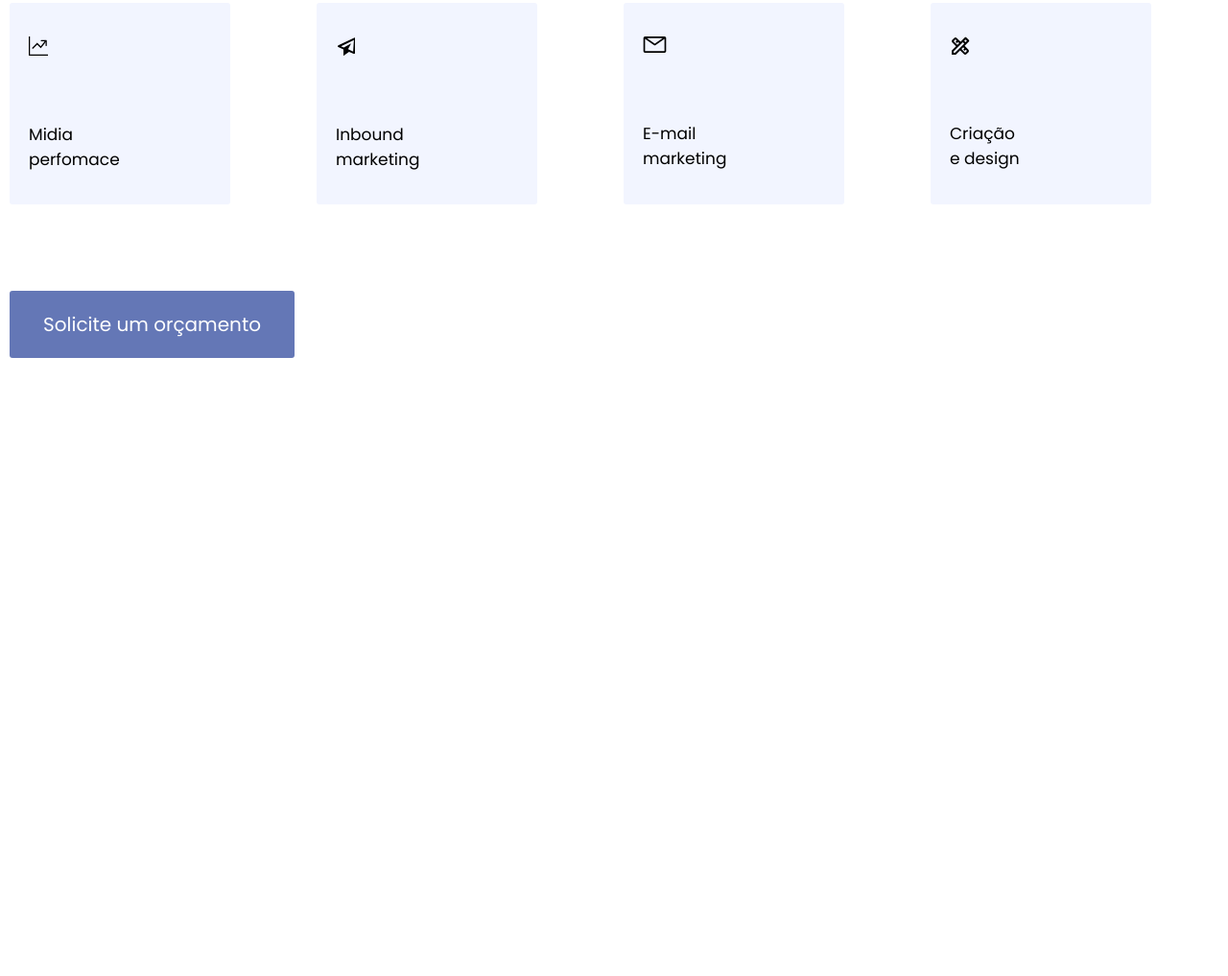
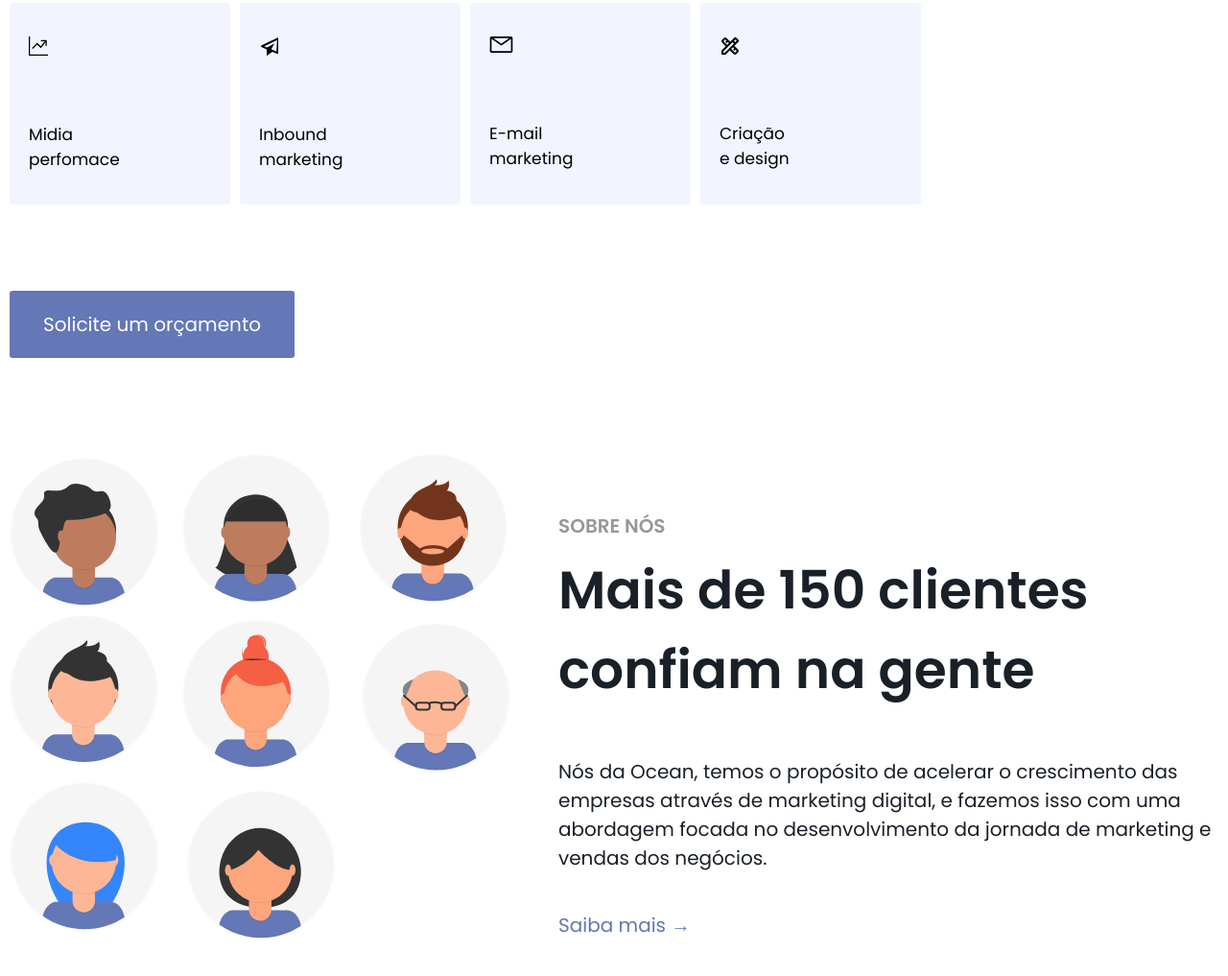
Before and after one commit to guusfelix2015/Ocean-landing-page, a plain HTML site: page ocean/index.html in a window 1280 px wide. Shown: the part 1386-2403 px from the top of the page at 96% size. Before the commit the page ends 1859 px from the top, so only its background shows below. Drawn offline with Linux system fonts and the light colour scheme.

Commit message:
section contact

```diff
--- a/ocean/css/style.css
+++ b/ocean/css/style.css
@@ -142,10 +142,8 @@ header {
   margin-top: 5rem;
   align-items: center;
   justify-content: start;
-  max-width: 128rem;
-  display: grid;
-  gap: 2rem;
-  grid-template-columns: repeat(auto-fit, minmax(30rem, 1fr));
+  display: flex;
+  gap: 1rem;
 }
 
 .card {
@@ -159,9 +157,10 @@ header {
   height: 21rem;
   background: var(--background-card);
   border-radius: 0.3rem;
+  cursor: pointer;
 }
 
-.card p {
+.card > p {
   font-size: 1.7rem;
 }
 
@@ -180,6 +179,41 @@ header {
   cursor: pointer;
 }
 
-.contact {
+.main-contact {
+  display: flex;
   margin-top: 10rem;
+  margin-bottom: 10rem;
+  gap: 5rem;
+  justify-content: center;
 }
+
+.info-contact-container {
+  display: flex;
+  flex-direction: column;
+  flex: 1;
+}
+
+.info-contact-container > h3 {
+  margin-top: 6rem;
+  margin-bottom: 1rem;
+  font-size: 2rem;
+  color: var(--color-text);
+  opacity: 0.46;
+}
+
+.info-contact-container h1 {
+  font-size: 5.5rem;
+  color: var(--color-text);
+}
+
+.info-contact-container > p {
+  font-size: 2rem;
+  color: var(--color-text);
+  margin-top: 5rem;
+}
+
+.info-contact-container > a {
+  font-size: 2rem;
+  color: var(--button-color);
+  margin-top: 4rem;
+}
--- a/ocean/index.html
+++ b/ocean/index.html
@@ -87,6 +87,20 @@
       </div>
     </section>
 
-    <section class="contact container"></section>
+    <section class="main-contact container">
+      <div class="img-container">
+        <img src="./assets/img/contact.svg" alt="" />
+      </div>
+      <div class="info-contact-container">
+        <h3>SOBRE NÓS</h3>
+        <h1>Mais de 150 clientes confiam na gente</h1>
+        <p>
+          Nós da Ocean, temos o propósito de acelerar o crescimento das empresas
+          através de marketing digital, e fazemos isso com uma abordagem focada
+          no desenvolvimento da jornada de marketing e vendas dos negócios.
+        </p>
+        <a href="#">Saiba mais →</a>
+      </div>
+    </section>
   </body>
 </html>
```
Also changed, not shown: ocean/assets/img/contact.svg (added).
